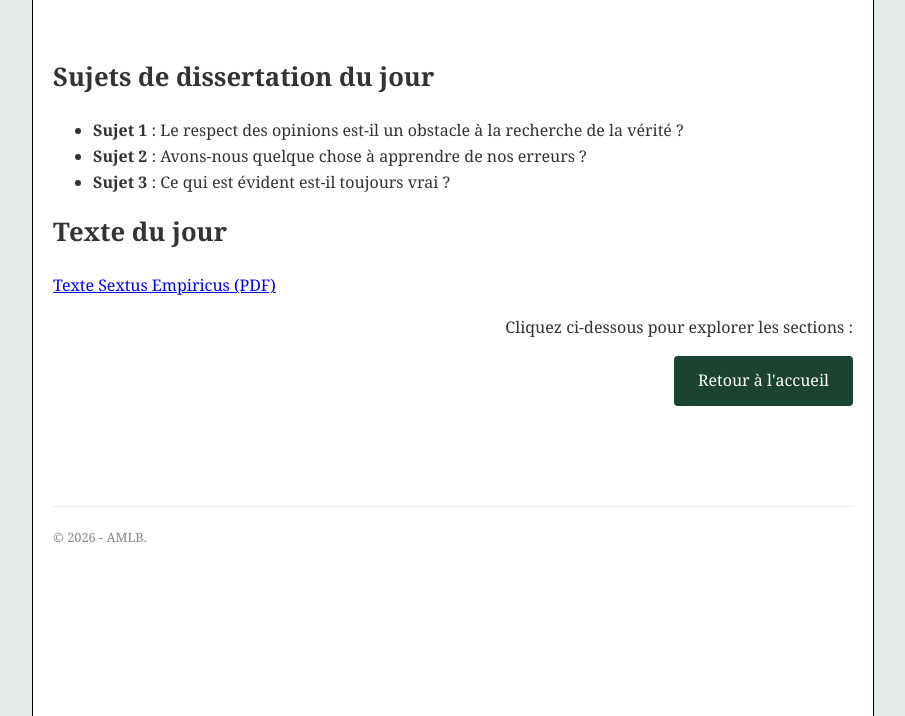
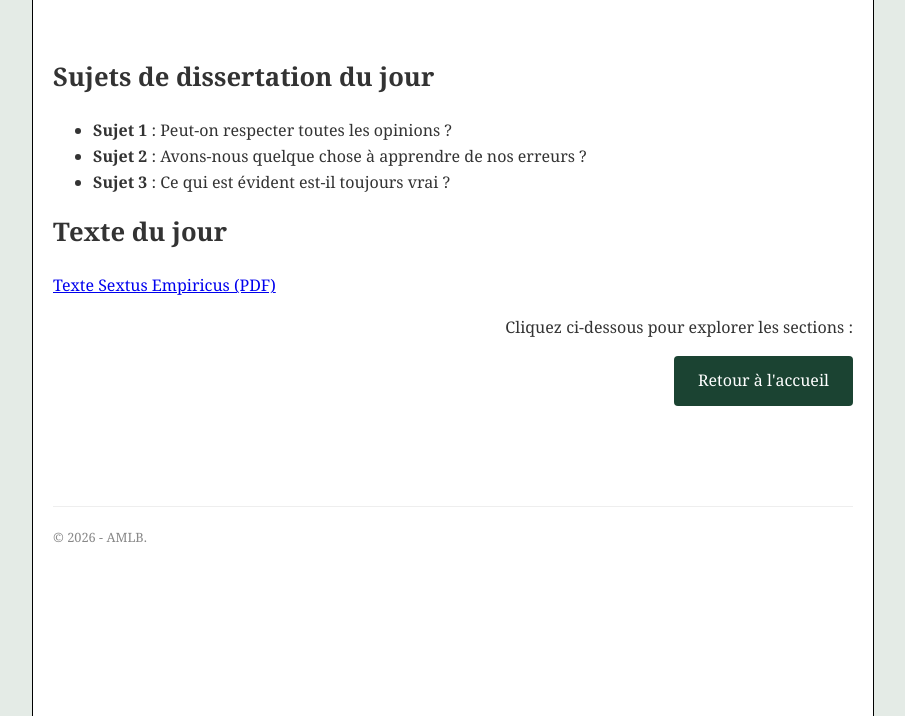
Before and after one commit to PhiloAMLB/exercice-philo, a plain HTML site: page exercices.html in a window 1280 px wide. Shown: the part 84-800 px from the top of the page, without its empty margins (187-1092 px from the left). Drawn offline with Linux system fonts and the light colour scheme.

Commit message:
Update dissertation topic for Sujet 1

```diff
--- a/exercices.html
+++ b/exercices.html
@@ -71,7 +71,7 @@
 
     <h1>Sujets de dissertation du jour</h1>
     <ul>
-        <li><b>Sujet 1 </b>: Le respect des opinions est-il un obstacle à la recherche de la vérité ?</li>
+        <li><b>Sujet 1 </b>: Peut-on respecter toutes les opinions ?</li>
         <li><b>Sujet 2 </b>: Avons-nous quelque chose à apprendre de nos erreurs ?</li>
         <li><b>Sujet 3 </b>: Ce qui est évident est-il toujours vrai ?</li>
     </ul>
```
